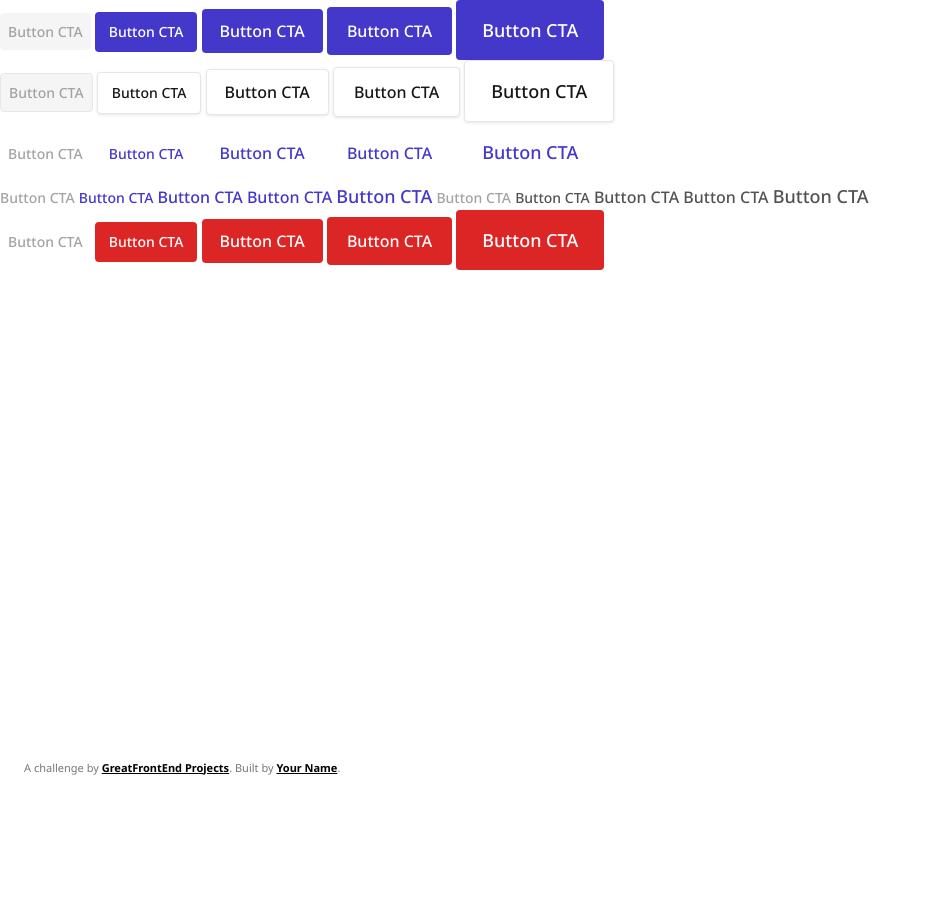
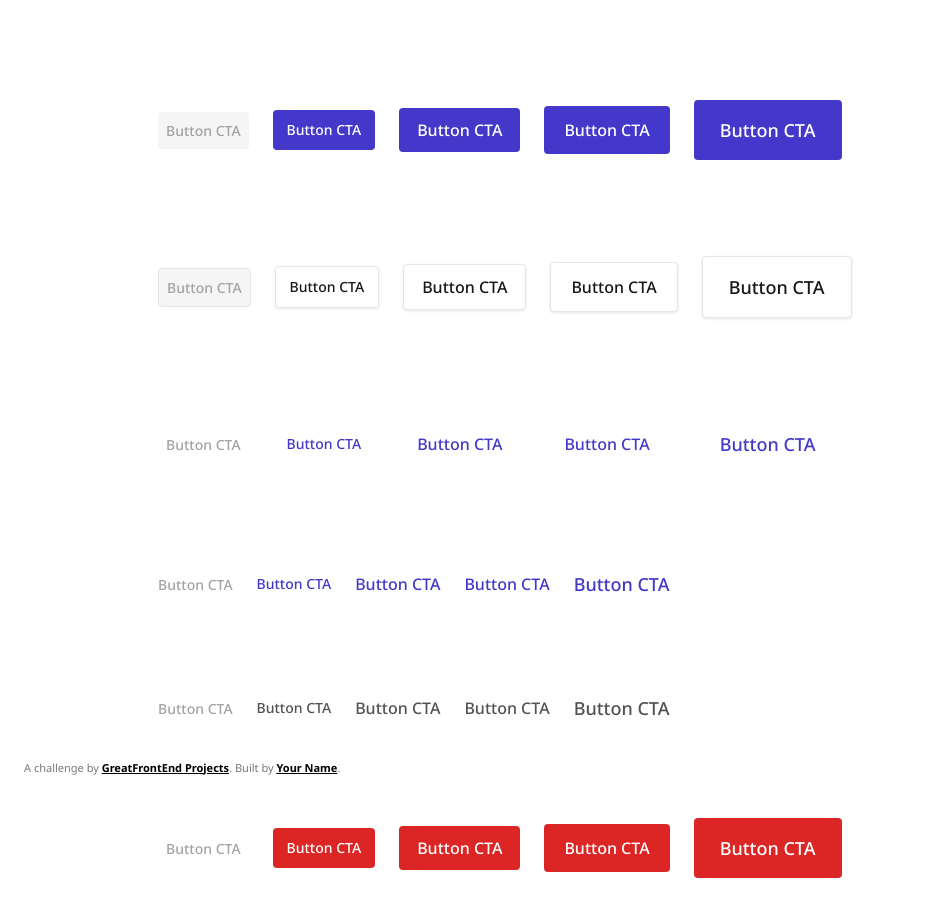
Before and after one commit to teoh4770/greatfrontend-button-component, a plain HTML site: page index.html in a window 1280 px wide. Shown: the whole page, without its empty margins (0-931 px from the left). Before the commit the page ends 800 px from the top, so only its background shows below. Drawn offline with Linux system fonts and the light colour scheme.

Commit message:
style: container

```diff
--- a/css/style.css
+++ b/css/style.css
@@ -107,10 +107,29 @@ h6 {
     isolation: isolate;
 }
 
+/* composition */
+.container {
+    display: grid;
+    gap: 6rem;
+    max-width: 64rem;
+    padding-inline: 1.875rem;
+    margin-top: 6.25rem;
+    margin-inline: auto;
+}
+
+.container > div {
+    display: inline-flex;
+    align-items: center;
+    flex-wrap: wrap;
+    gap: 1.5rem;
+}
+
+/* block */
 .button {
     /* Layout */
     display: inline-flex;
     flex-direction: row;
+    align-items: start;
     gap: 0.25rem;
     /* Spacing */
     padding-block: var(--_py, 0.5rem);
@@ -272,7 +291,7 @@ h6 {
 }
 
 .button[data-variant='destructive']:disabled {
-  --_bg-color: transparent !important;
+    --_bg-color: transparent !important;
 }
 
 .credits {
--- a/index.html
+++ b/index.html
@@ -15,8 +15,7 @@
 </head>
 
 <body>
-  <!-- Add your site or application content here -->
-  <section>
+  <section class="container">
     <div>
       <button type="button" class="button" data-variant="primary" data-size="sm" icon="default" disabled>
         Button CTA
@@ -68,7 +67,7 @@
         Button CTA
       </button>
     </div>
-    <div class="link">
+    <div class="link-color">
       <button type="button" class="button" data-variant="link-color" data-size="sm" icon="default" disabled>
         Button CTA
       </button>
@@ -84,7 +83,8 @@
       <button type="button" class="button" data-variant="link-color" data-size="2xl" icon="only">
         Button CTA
       </button>
-
+    </div>
+    <div class="link-gray">
       <button type="button" class="button" data-variant="link-gray" data-size="sm" icon="default" disabled>
         Button CTA
       </button>
@@ -101,6 +101,7 @@
         Button CTA
       </button>
     </div>
+
     <div class="destructive">
       <button type="button" class="button" data-variant="destructive" data-size="sm" icon="default" disabled>
         Button CTA
```
